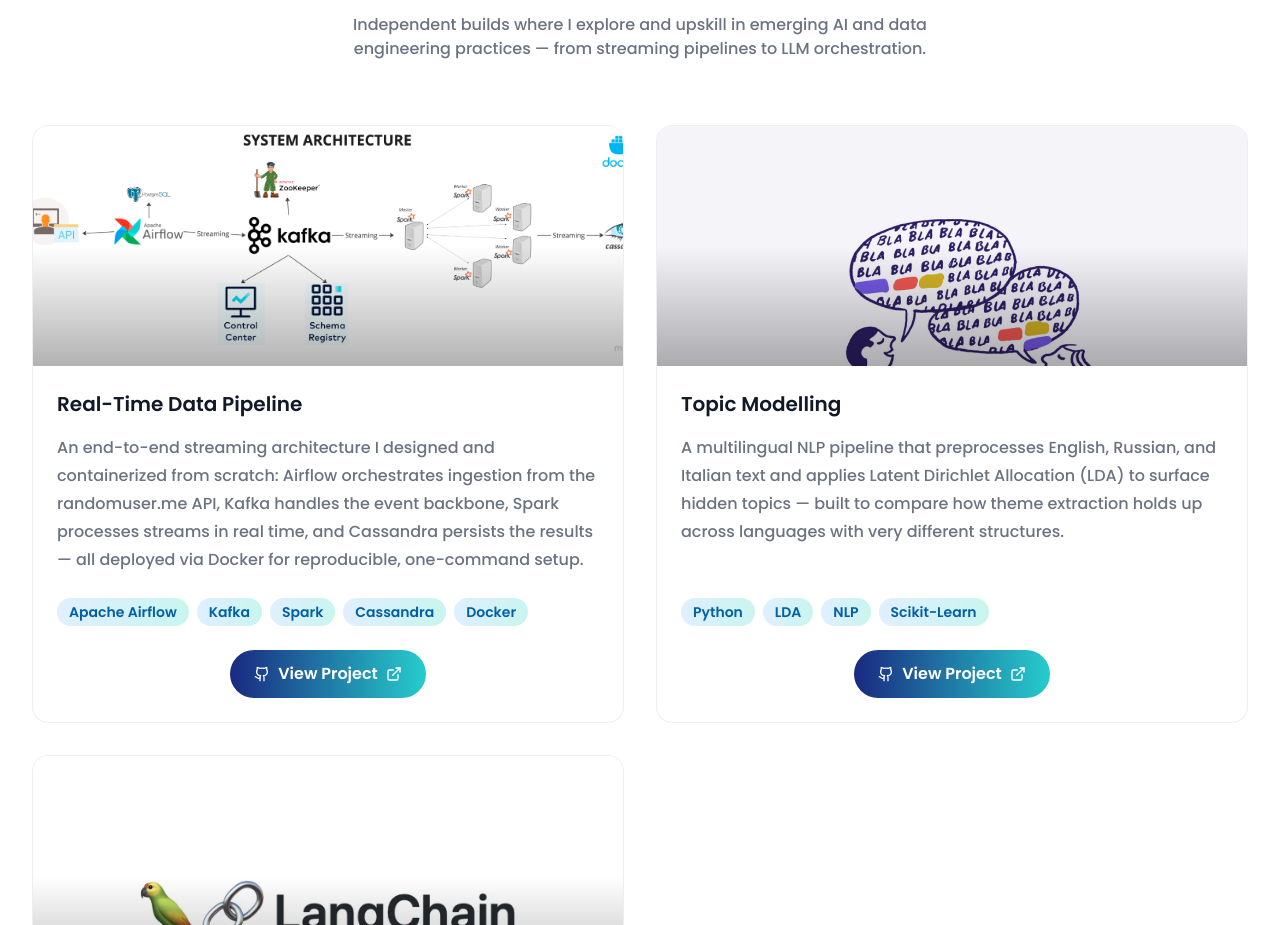
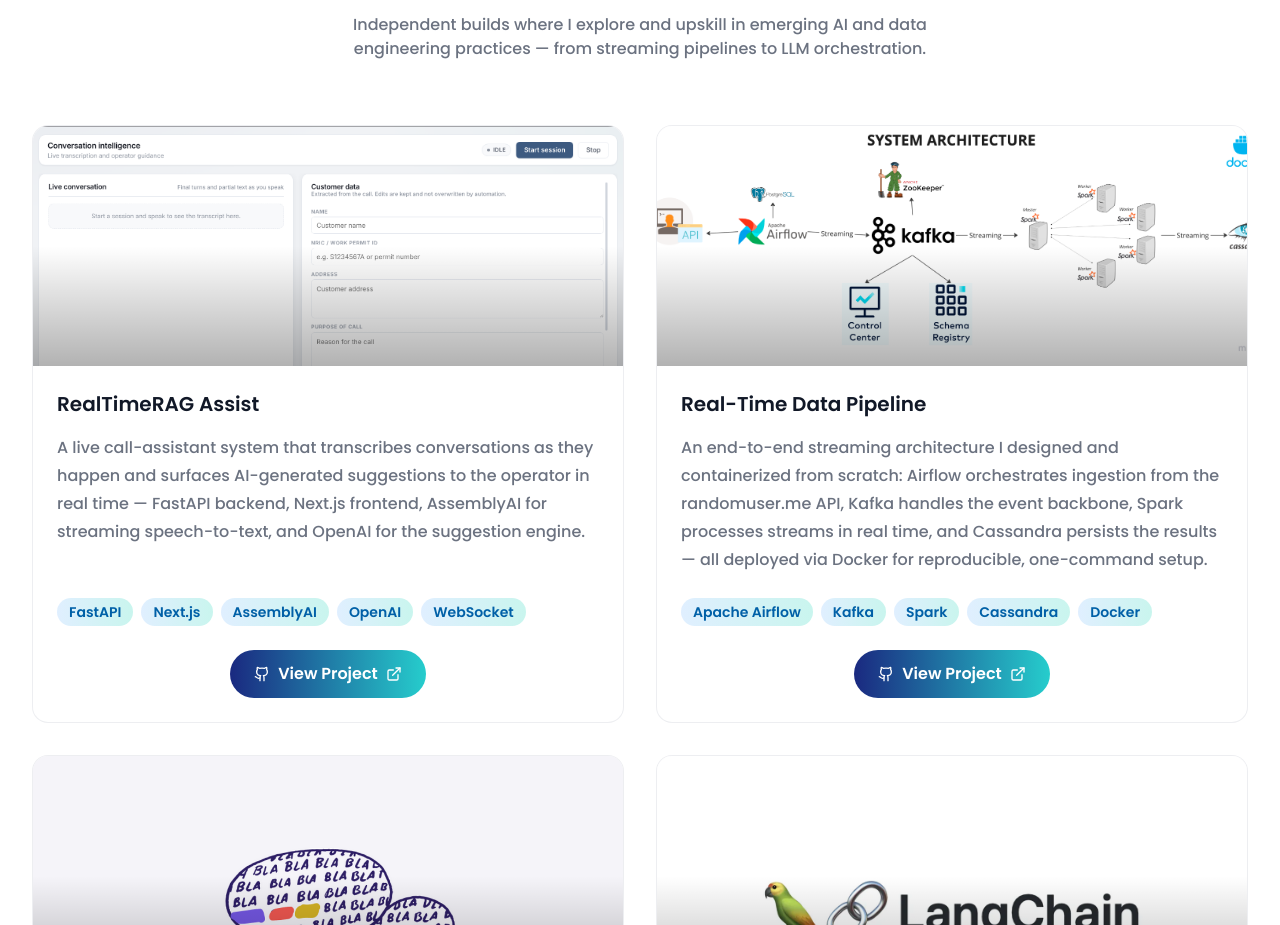
Before and after one commit to bhavesh-chainani/personal-website, a Next.js app: page / in a window 1280 px wide. Shown: the part 4380-5305 px from the top of the page. Built offline with nearby package versions, Linux system fonts and the light colour scheme.

Commit message:
Added real time.

```diff
--- a/components/Projects.tsx
+++ b/components/Projects.tsx
@@ -11,13 +11,13 @@
   const isInView = useInView(ref, { once: true, margin: "-100px" })
 
   const projects = [
-    // {
-    //   image: "/assets/realtime-conversation.png",
-    //   title: "Real-Time Conversation Intelligence",
-    //   description: "A real-time call assistant system that provides live AI-powered suggestions to operators during active calls with clients. Built with FastAPI backend and Next.js frontend, featuring real-time speech-to-text transcription via AssemblyAI and intelligent suggestions powered by OpenAI.",
-    //   githubUrl: "https://github.com/bhavesh-chainani/realtime-conversation-intelligence",
-    //   technologies: ["FastAPI", "Next.js", "AssemblyAI", "OpenAI", "WebSocket"]
-    // },
+    {
+      image: "/assets/realtime-conversation.png",
+      title: "RealTimeRAG Assist",
+      description: "A live call-assistant system that transcribes conversations as they happen and surfaces AI-generated suggestions to the operator in real time — FastAPI backend, Next.js frontend, AssemblyAI for streaming speech-to-text, and OpenAI for the suggestion engine.",
+      githubUrl: "https://github.com/bhavesh-chainani/realtime-conversation-intelligence",
+      technologies: ["FastAPI", "Next.js", "AssemblyAI", "OpenAI", "WebSocket"]
+    },
     {
       image: "/assets/data-streaming-architecture.png",
       title: "Real-Time Data Pipeline",
```
Also changed, not shown: public/assets/logos/PwC_Company_Logo.svg (added), public/assets/logos/The_new_logo_of_Johnson_&_Johnson.png (added).
